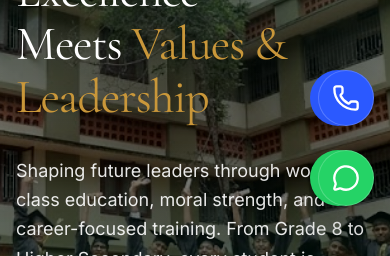
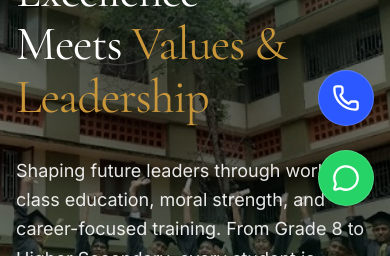
Before and after one commit to aayizahmed/Rahmaniyya-international-leading-school, a Next.js app: page / in a window 390 px wide. Shown: the part 284-540 px from the top of the page. Built offline with nearby package versions, Linux system fonts and the light colour scheme.

Commit message:
Fix overlapping floating contact buttons

```diff
--- a/components/sections/Hero.tsx
+++ b/components/sections/Hero.tsx
@@ -80,24 +80,6 @@ export default function Hero() {
         </motion.div>
       </div>
 
-      {/* Persistent Floating Contact Icons */}
-      <div className="absolute right-6 md:right-10 top-1/2 -translate-y-1/2 flex flex-col gap-6 z-30">
-        <a
-          href="tel:+919605270250"
-          className="w-14 h-14 md:w-16 md:h-16 bg-[#2B59FF] hover:bg-blue-600 rounded-full flex items-center justify-center shadow-2xl text-white transition-transform hover:scale-110"
-        >
-          <Phone className="w-7 h-7 md:w-8 md:h-8" />
-        </a>
-        <a
-          href="https://wa.me/919605270250"
-          target="_blank"
-          rel="noopener noreferrer"
-          className="w-14 h-14 md:w-16 md:h-16 bg-[#25D366] hover:bg-green-600 rounded-full flex items-center justify-center shadow-2xl text-white transition-transform hover:scale-110"
-        >
-          <MessageCircle className="w-7 h-7 md:w-8 md:h-8" />
-        </a>
-      </div>
-
       {/* Scroll Indicator */}
       <motion.div
         initial={{ opacity: 0 }}
```
